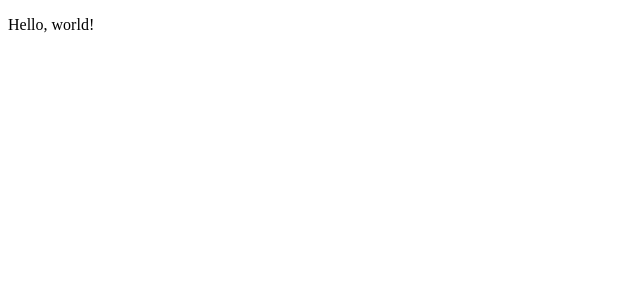
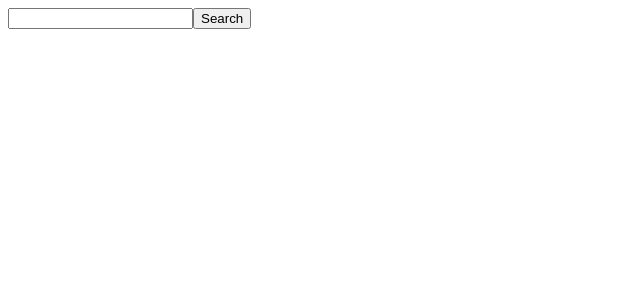
Before and after one commit to fedorenksei/RSSchoolReact2023Q4, a React (Vite) app: page / in a window 1280 px wide. Shown: the top 300 px of the page, without its empty margins (0-640 px from the left). Built offline with nearby package versions, Linux system fonts and the light colour scheme.

Commit message:
feat: implement user search mvp

```diff
--- a/src/app/index.tsx
+++ b/src/app/index.tsx
@@ -1,7 +1,51 @@
-import React, { Component } from 'react';
+import React, { Component, FormEvent } from 'react';
+import { UserData } from './types';
+import { User } from './user';
 
-export class App extends Component {
+interface AppState {
+  query: string;
+  results: UserData[];
+}
+
+export class App extends Component<Record<string, never>, AppState> {
+  state: AppState = {
+    query: '',
+    results: [],
+  };
+
   render() {
-    return <p>Hello, world!</p>;
+    return (
+      <>
+        <form onSubmit={(e) => this.handleSubmit(e)}>
+          <input
+            value={this.state.query}
+            onChange={(e) => this.setState({ query: e.target.value })}
+          />
+          <button type="submit">Search</button>
+        </form>
+        <div>
+          {this.state.results.map((data) => (
+            <User key={data.login} {...data} />
+          ))}
+        </div>
+      </>
+    );
+  }
+
+  async handleSubmit(e: FormEvent) {
+    e.preventDefault();
+    const response = await fetch(
+      `https://api.github.com/search/users?q=${this.state.query}`
+    );
+    const body = await response.json();
+    console.log(body);
+    const results: UserData[] = body.items.map(
+      (data: { login: string; avatar_url: string; html_url: string }) => ({
+        login: data.login,
+        avatarUrl: data.avatar_url,
+        profileUrl: data.html_url,
+      })
+    );
+    this.setState({ results });
   }
 }
--- /dev/null
+++ b/src/app/types.ts
@@ -0,0 +1,5 @@
+export interface UserData {
+  login: string;
+  avatarUrl: string;
+  profileUrl: string;
+}
--- /dev/null
+++ b/src/app/user.tsx
@@ -0,0 +1,23 @@
+import React, { Component } from 'react';
+import { UserData } from './types';
+
+export class User extends Component<UserData> {
+  constructor(props: UserData) {
+    super(props);
+  }
+  render() {
+    return (
+      <div>
+        <img src={this.props.avatarUrl} width="100px" />
+        {this.props.login}
+        <a
+          href={this.props.profileUrl}
+          target="_blank"
+          rel="noopener noreferrer"
+        >
+          see profile
+        </a>
+      </div>
+    );
+  }
+}
```
